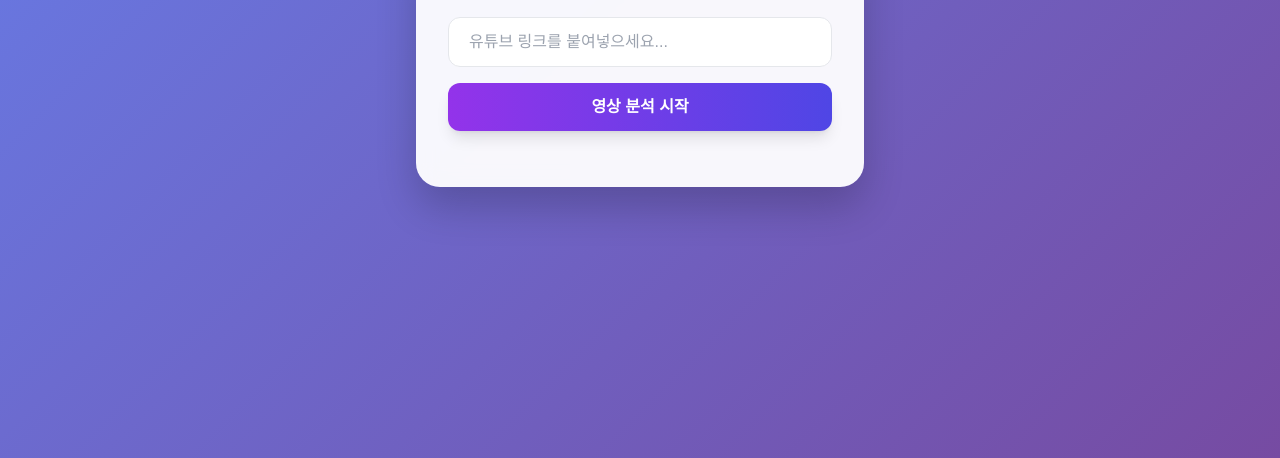
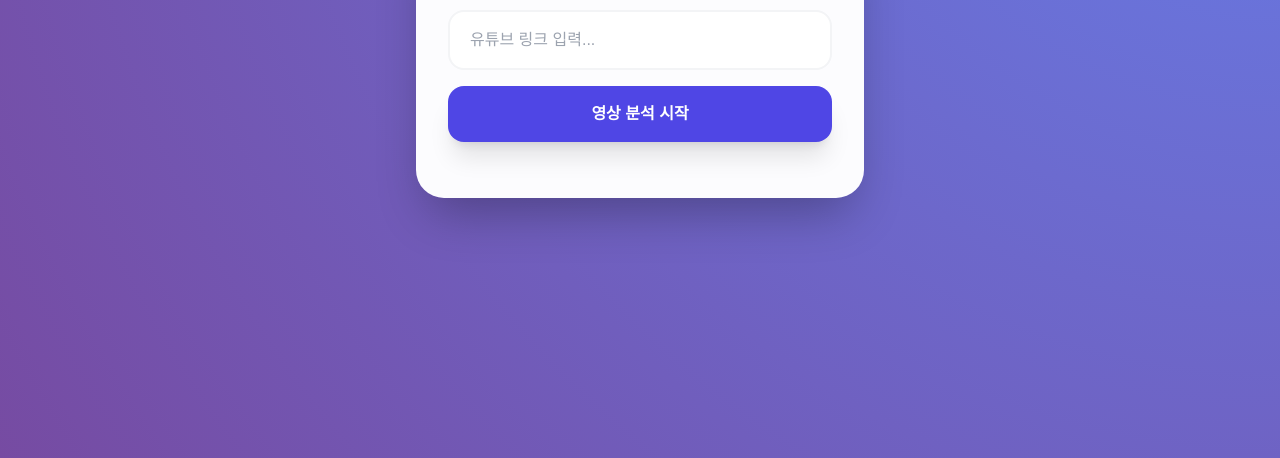
Before and after one commit to ktxsubway-bit/youdown, a plain HTML site: page index.html in a window 1280 px wide. Shown: the part 342-800 px from the top of the page. Drawn offline with nearby package versions, Linux system fonts and the light colour scheme.

Commit message:
Update index.html

```diff
--- a/index.html
+++ b/index.html
@@ -6,27 +6,16 @@
     <title>YouTube Ultra Downloader</title>
     <script src="https://cdn.tailwindcss.com"></script>
     <style>
-        body { background: linear-gradient(135deg, #667eea 0%, #764ba2 100%); min-height: 100vh; display: flex; align-items: center; justify-content: center; font-family: 'Pretendard', sans-serif; }
-        .glass { background: rgba(255, 255, 255, 0.95); backdrop-filter: blur(10px); border-radius: 24px; box-shadow: 0 20px 40px rgba(0,0,0,0.2); }
+        body { background: radial-gradient(circle at top right, #667eea, #764ba2); min-height: 100vh; display: flex; align-items: center; justify-content: center; font-family: 'Pretendard', sans-serif; }
+        .glass { background: rgba(255, 255, 255, 0.98); backdrop-filter: blur(15px); border-radius: 28px; box-shadow: 0 25px 50px -12px rgba(0,0,0,0.3); }
     </style>
 </head>
 <body class="p-4">
-
     <div class="glass w-full max-w-md p-8 text-center">
-        <h1 class="text-2xl font-bold text-gray-800 mb-6">YouTube Downloader</h1>
-
-        <div class="relative mb-4">
-            <input type="text" id="url"
-                class="w-full px-5 py-3 border border-gray-200 rounded-xl outline-none focus:ring-2 focus:ring-purple-400 transition"
-                placeholder="유튜브 링크를 붙여넣으세요...">
-        </div>
-
-        <button id="btn" onclick="getInfo()"
-            class="w-full py-3 bg-gradient-to-r from-purple-600 to-indigo-600 text-white font-bold rounded-xl shadow-lg hover:scale-105 transition active:scale-95">
-            영상 분석 시작
-        </button>
-
-        <div id="loader" class="hidden mt-6 animate-pulse text-purple-600 font-medium">분석 중입니다...</div>
+        <h1 class="text-3xl font-extrabold text-transparent bg-clip-text bg-gradient-to-r from-purple-600 to-indigo-600 mb-6">YouTube Downloader</h1>
+        <input type="text" id="url" class="w-full px-5 py-4 border-2 border-gray-100 rounded-2xl outline-none focus:border-purple-400 transition" placeholder="유튜브 링크 입력...">
+        <button id="btn" onclick="getInfo()" class="w-full mt-4 py-4 bg-indigo-600 text-white font-bold rounded-2xl shadow-xl hover:bg-indigo-700 transition active:scale-95">영상 분석 시작</button>
+        <div id="loader" class="hidden mt-6 text-indigo-600 font-bold animate-bounce">데이터를 가져오는 중...</div>
         <div id="res" class="mt-6 text-left"></div>
     </div>
 
@@ -36,35 +25,22 @@
             const resDiv = document.getElementById('res');
             const btn = document.getElementById('btn');
             const loader = document.getElementById('loader');
-
-            if (!url) return alert('유튜브 링크를 입력해주세요.');
-
-            btn.disabled = true;
-            loader.classList.remove('hidden');
-            resDiv.innerHTML = '';
-
+            if (!url) return alert('링크를 입력하세요.');
+            btn.disabled = true; loader.classList.remove('hidden'); resDiv.innerHTML = '';
             try {
-                const API = "https://ldolado111-youdown.hf.space";
-                const response = await fetch(`${API}/api/info?url=${encodeURIComponent(url)}`);
+                const response = await fetch(`https://ldolado111-youdown.hf.space/api/info?url=${encodeURIComponent(url)}`);
                 const data = await response.json();
-
                 if (!data.success) throw new Error(data.error);
-
-                resDiv.innerHTML = `<h2 class="font-bold text-gray-700 mb-4 truncate">${data.title}</h2>`;
+                resDiv.innerHTML = `<h2 class="text-sm text-gray-500 mb-4 truncate">${data.title}</h2>`;
                 data.video_tracks.forEach(track => {
                     resDiv.innerHTML += `
-                        <div class="flex justify-between items-center bg-gray-50 p-3 rounded-lg mb-2 border border-gray-100 hover:border-purple-200 transition">
-                            <span class="font-semibold text-gray-600">${track.resolution}</span>
-                            <a href="${API}${track.download_url}" target="_blank"
-                                class="text-xs bg-purple-600 text-white px-4 py-2 rounded-lg hover:bg-purple-700 transition">다운로드</a>
+                        <div class="flex justify-between items-center bg-gray-100 p-4 rounded-2xl">
+                            <span class="font-bold text-gray-800">${track.resolution}</span>
+                            <a href="${track.download_url}" target="_blank" class="bg-green-500 text-white px-5 py-2 rounded-xl font-bold hover:bg-green-600 transition">다운로드</a>
                         </div>`;
                 });
-            } catch (err) {
-                resDiv.innerHTML = `<div class="text-red-500 text-sm bg-red-50 p-3 rounded-lg">에러 발생: ${err.message}</div>`;
-            } finally {
-                btn.disabled = false;
-                loader.classList.add('hidden');
-            }
+            } catch (err) { resDiv.innerHTML = `<div class="text-red-500 p-3 bg-red-50 rounded-lg text-sm">${err.message}</div>`; }
+            finally { btn.disabled = false; loader.classList.add('hidden'); }
         }
     </script>
 </body>
```
